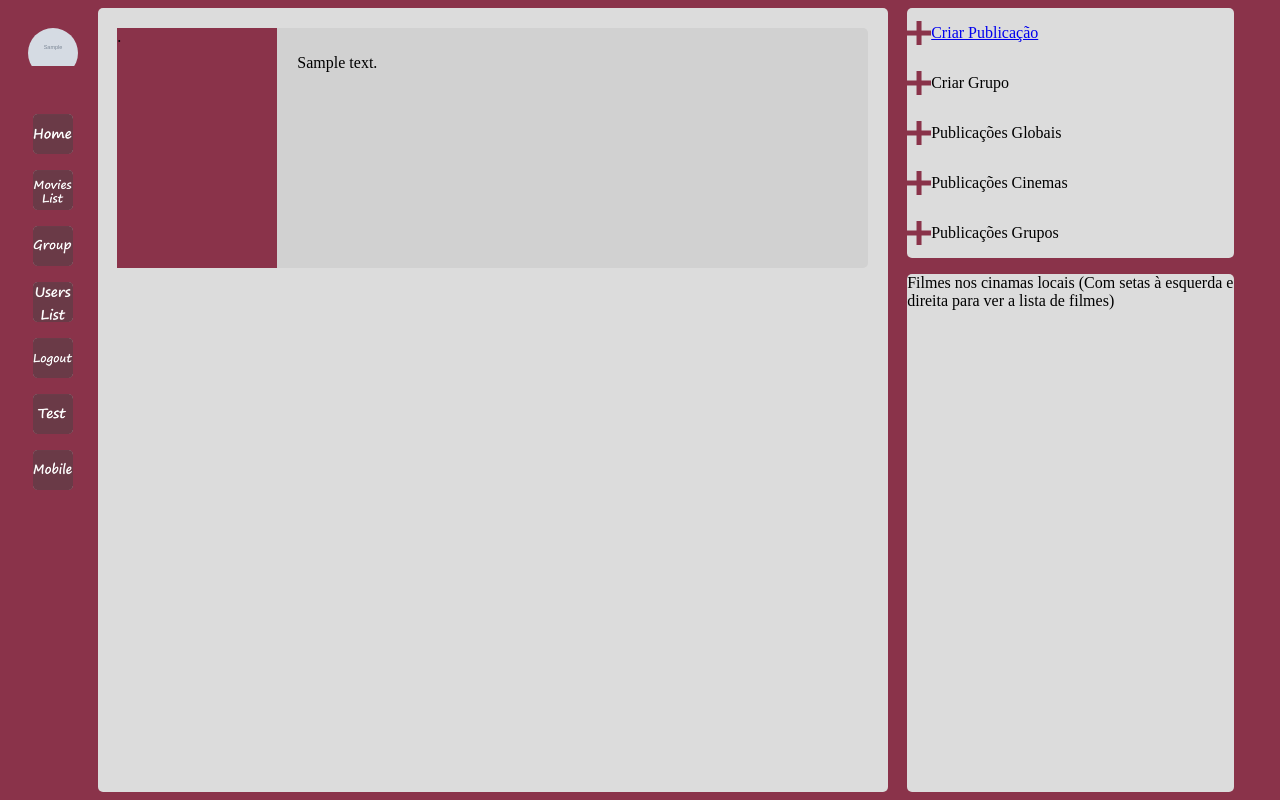
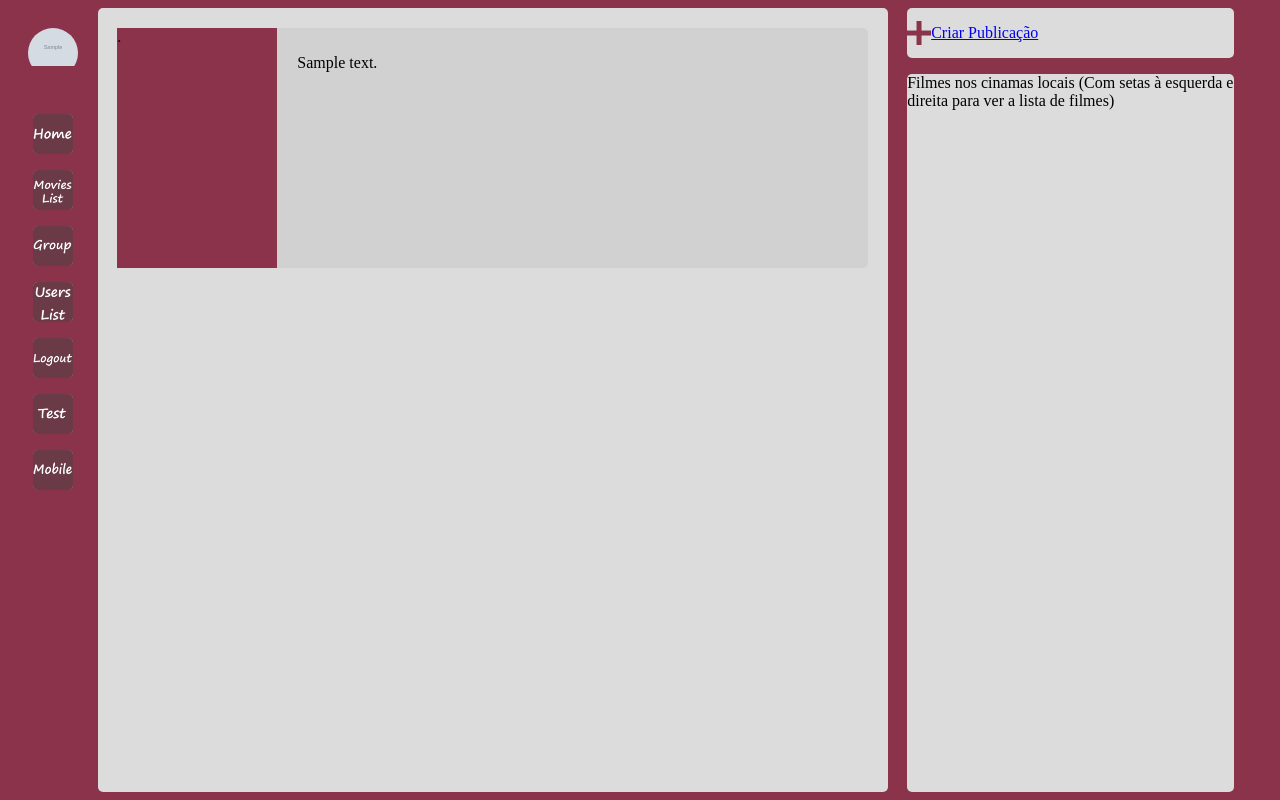
Before and after one commit to TretasPt/DIAM-Project-G6, a Django app: page /movies/ in a window 1280 px wide. Run offline with Django 5.2, Linux system fonts and the light colour scheme; a user stored in the database is signed in; tables that the repository leaves empty hold one stand-in row (values such as "Sample post"); grey boxes marked "Sample" are stand-in pictures.

Commit message:
Controlls section cleanup

```diff
--- a/django/movies/templates/movies/index.html
+++ b/django/movies/templates/movies/index.html
@@ -29,22 +29,6 @@
             <img class="control_icon" src="{% static 'movies/images/plus.png' %}"/>
             <p class="control_name">Criar Publicação</p>
         </a>
-        <a class="control_row">
-            <img class="control_icon" src="{% static 'movies/images/plus.png' %}"/>
-            <p class="control_name">Criar Grupo</p>
-        </a>
-        <a class="control_row">
-            <img class="control_icon" src="{% static 'movies/images/plus.png' %}"/>
-            <p class="control_name">Publicações Globais</p>
-        </a>
-        <a class="control_row">
-            <img class="control_icon" src="{% static 'movies/images/plus.png' %}"/>
-            <p class="control_name">Publicações Cinemas</p>
-        </a>
-        <a class="control_row">
-            <img class="control_icon" src="{% static 'movies/images/plus.png' %}"/>
-            <p class="control_name">Publicações Grupos</p>
-        </a>
     {% endif %}
 {% endblock %}
 
```
